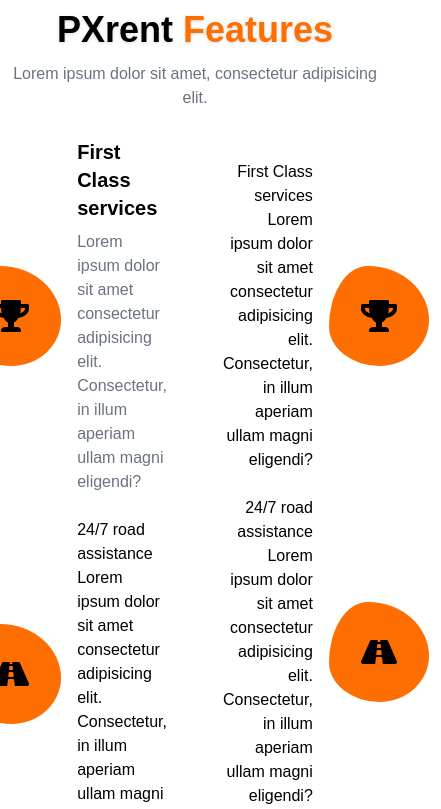
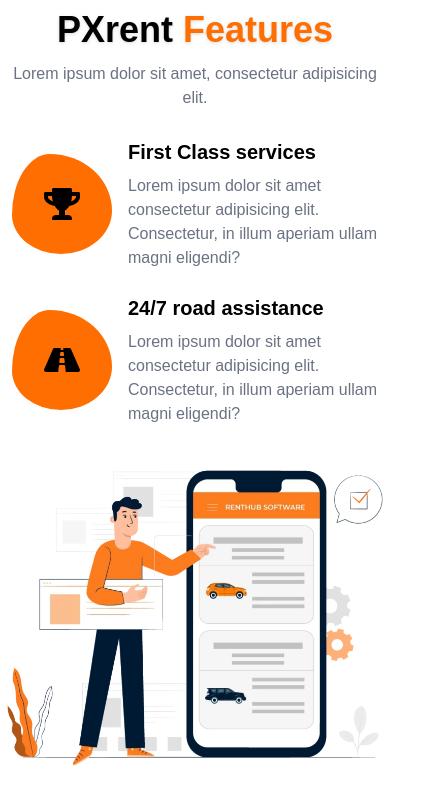
Before and after one commit to pranta-deba/car-rental-reservation-system-frontend, a React (Vite) app: page / in a window 390 px wide. Shown: the part 1480-2289 px from the top of the page, 441 px wide, since content can reach past the window. Built offline with nearby package versions, Linux system fonts and the light colour scheme; no server answers; a web font is replaced by a local one.

Commit message:
[Features] OK

```diff
--- a/src/Components/HomeCom/Features.jsx
+++ b/src/Components/HomeCom/Features.jsx
@@ -1,6 +1,8 @@
 import React from 'react';
 import SectionHeader from '../SectionHeader/SectionHeader';
 import { FaRoad, FaTrophy } from 'react-icons/fa';
+import { MdBookmarkAdded } from 'react-icons/md';
+import { CiLollipop } from 'react-icons/ci';
 
 const Features = () => {
     return (
@@ -8,7 +10,7 @@
             <SectionHeader titleSplit={true} title='PXrent Features'>
                 Lorem ipsum dolor sit amet, consectetur adipisicing elit.
             </SectionHeader>
-            <div className='flex justify-center items-center gap-4'>
+            <div className='flex justify-center items-center flex-col md:flex-row gap-4'>
                 <div>
                     <div className='flex items-center justify-center p-3 gap-4'>
                         <figure className="text-4xl bg-[#FF6E00] p-8 border-animate">
@@ -23,9 +25,9 @@
                         <figure className="text-4xl bg-[#FF6E00] p-8 border-animate">
                             <FaRoad />
                         </figure>
-                        <div>
-                            <h2>24/7 road assistance</h2>
-                            <p>Lorem ipsum dolor sit amet consectetur adipisicing elit. Consectetur, in illum aperiam ullam magni eligendi?</p>
+                        <div className='space-y-2'>
+                            <h2 className='font-semibold text-xl'>24/7 road assistance</h2>
+                            <p className='text-gray-500'>Lorem ipsum dolor sit amet consectetur adipisicing elit. Consectetur, in illum aperiam ullam magni eligendi?</p>
                         </div>
                     </div>
                 </div>
@@ -35,20 +37,20 @@
                 <div>
                     <div className='flex items-center flex-row-reverse text-end justify-center p-3 gap-4'>
                         <figure className="text-4xl bg-[#FF6E00] p-8 border-animate">
-                            <FaTrophy />
+                            <MdBookmarkAdded />
                         </figure>
-                        <div>
-                            <h2>First Class services</h2>
-                            <p>Lorem ipsum dolor sit amet consectetur adipisicing elit. Consectetur, in illum aperiam ullam magni eligendi?</p>
+                        <div className='space-y-2'>
+                            <h2 className='font-semibold text-xl'>Quality at Minimum</h2>
+                            <p className='text-gray-500'>Lorem ipsum dolor sit amet consectetur adipisicing elit. Consectetur, in illum aperiam ullam magni eligendi?</p>
                         </div>
                     </div>
                     <div className='flex items-center flex-row-reverse text-end justify-center p-3 gap-4'>
                         <figure className="text-4xl bg-[#FF6E00] p-8 border-animate">
-                            <FaRoad />
+                            <CiLollipop />
                         </figure>
-                        <div>
-                            <h2>24/7 road assistance</h2>
-                            <p>Lorem ipsum dolor sit amet consectetur adipisicing elit. Consectetur, in illum aperiam ullam magni eligendi?</p>
+                        <div className='space-y-2'>
+                            <h2 className='font-semibold text-xl'>Free Pick-Up & Drop-Off</h2>
+                            <p className='text-gray-500'>Lorem ipsum dolor sit amet consectetur adipisicing elit. Consectetur, in illum aperiam ullam magni eligendi?</p>
                         </div>
                     </div>
                 </div>
--- a/src/Components/SectionHeader/SectionHeader.jsx
+++ b/src/Components/SectionHeader/SectionHeader.jsx
@@ -1,7 +1,7 @@
 
 const SectionHeader = ({ title = 'Title', children = 'Sub Title', titleSplit = false }) => {
     return (
-        <div className="container mx-auto text-center my-4 md:my-6 lg:my-10 space-y-3">
+        <div className="container mx-auto text-center my-4 md:my-6 lg:my-10 space-y-3 px-3">
             <h1 className="text-4xl md:text-5xl font-bold drop-shadow">{
                 titleSplit ?
                     <>
```
